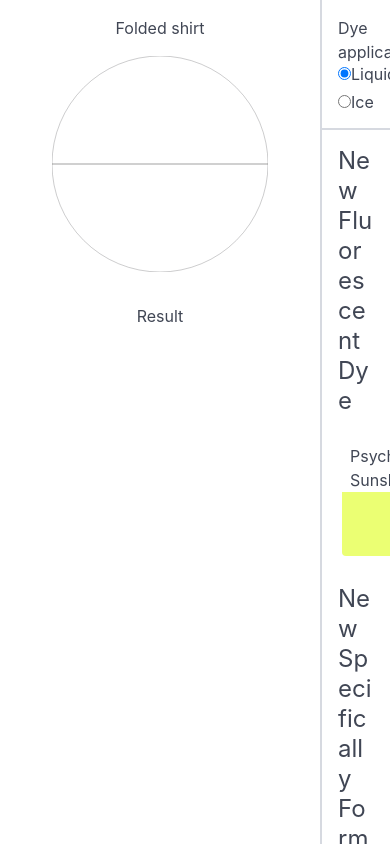
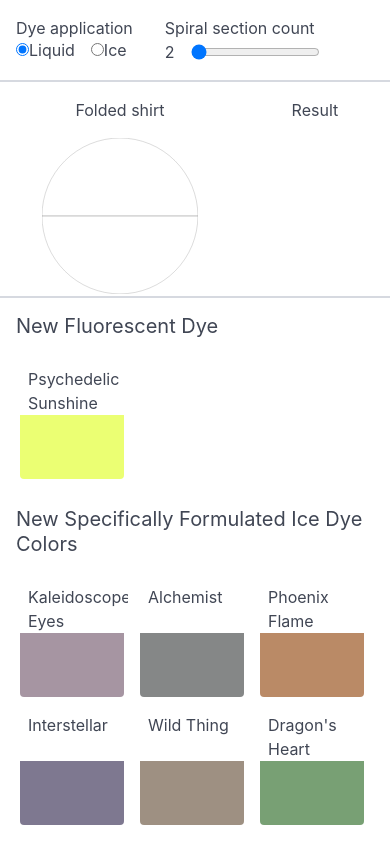
Before and after one commit to schwalbs/spiral-coloring, a React (Vite) app: page / in a window 390 px wide. Built offline with nearby package versions, Linux system fonts and the light colour scheme.

Commit message:
add basic mobile styles

```diff
--- a/src/App.css
+++ b/src/App.css
@@ -2,10 +2,11 @@
   margin-inline: auto;
   display: grid;
   grid-template-areas:
-    "shirt-output controls controls" "shirt-output colors colors"
-    "shirt-output colors colors";
-  grid-template-rows: auto 1fr 1fr;
-  grid-template-columns: minmax(12.5rem, 20rem) 1fr 1fr;
+    "controls"
+    "shirt-output"
+    "colors";
+  grid-template-rows: auto auto 1fr;
+  grid-template-columns: 1fr;
   max-height: 100%;
   overflow: hidden;
 }
@@ -13,20 +14,47 @@
 .shirt-output-container {
   grid-area: shirt-output;
   display: flex;
-  flex-direction: column;
-  justify-content: flex-start;
-  align-items: center;
-  block-size: fit-content;
+  border-block-end: 2px solid var(--bulma-border);
 }
 
 .controls-container {
   grid-area: controls;
-  border-inline-start: 2px solid var(--bulma-border);
   border-block-end: 2px solid var(--bulma-border);
 }
 
 .colors-container {
   grid-area: colors;
   overflow: auto;
-  border-inline-start: 2px solid var(--bulma-border);
 }
+
+@media screen and (min-width: 768px) {
+  .main-content {
+    grid-template-rows: auto 1fr 1fr;
+    grid-template-columns: 20rem 1fr 1fr;
+    grid-template-areas:
+      "shirt-output controls controls" "shirt-output colors colors"
+      "shirt-output colors colors";
+  }
+
+  .shirt-output-container {
+    grid-area: shirt-output;
+    display: flex;
+    flex-direction: column;
+    justify-content: flex-start;
+    align-items: center;
+    block-size: fit-content;
+    max-height: 100%;
+    overflow: auto;
+    border-block-end: none;
+    align-items: stretch;
+  }
+
+  .controls-container {
+    border-inline-start: 2px solid var(--bulma-border);
+  }
+
+  .colors-container {
+    overflow: auto;
+    border-inline-start: 2px solid var(--bulma-border);
+  }
+}
--- a/src/App.tsx
+++ b/src/App.tsx
@@ -13,12 +13,12 @@ const App: FC = () => {
     <SelectedColorContextProvider>
       <SpiralsContextProvider>
         <section className="section main-content p-0">
-          <div className="shirt-output-container is-flex is-flex-direction-column is-align-items-stretch p-4 is-gap-4">
-            <div className="is-flex is-flex-direction-column is-align-items-center is-gap-2">
+          <div className="shirt-output-container is-flex p-4 is-gap-4">
+            <div className="is-flex is-flex-direction-column is-align-items-center is-gap-2 is-flex-grow-1">
               Folded shirt
               <DyePlacementDiagram />
             </div>
-            <div className="is-flex is-flex-direction-column is-align-items-center is-gap-2">
+            <div className="is-flex is-flex-direction-column is-align-items-center is-gap-2 is-flex-grow-1">
               Result
               <Shirt />
             </div>
--- a/src/components/Colors/Colors.css
+++ b/src/components/Colors/Colors.css
@@ -1,3 +1,9 @@
 .colors__color-grid {
-  grid-template-columns: repeat(auto-fit, var(--bulma-grid-column-min));
+  grid-template-columns: repeat(auto-fit, 7rem);
 }
+
+@media screen and (min-width: 768px) {
+  .colors__color-grid {
+    grid-template-columns: repeat(auto-fit, var(--bulma-grid-column-min));
+  }
+}
--- a/src/components/Colors/Colors.tsx
+++ b/src/components/Colors/Colors.tsx
@@ -36,7 +36,7 @@ const Colors: FC = () => {
       {colorCategories == null && <span>Loading colors...</span>}
       {colorCategories?.map((category) => (
         <div className="block" key={category.name}>
-          <h3 className="subtitle is-4">{category.name}</h3>
+          <h3 className="subtitle is-4 is-size-5-mobile">{category.name}</h3>
           <div className="colors__color-grid grid is-gap-1">
             {category.colors.sort(byDisplayOrder).map((color) => (
               <div className="cell colors__color" key={color.id}>
```
